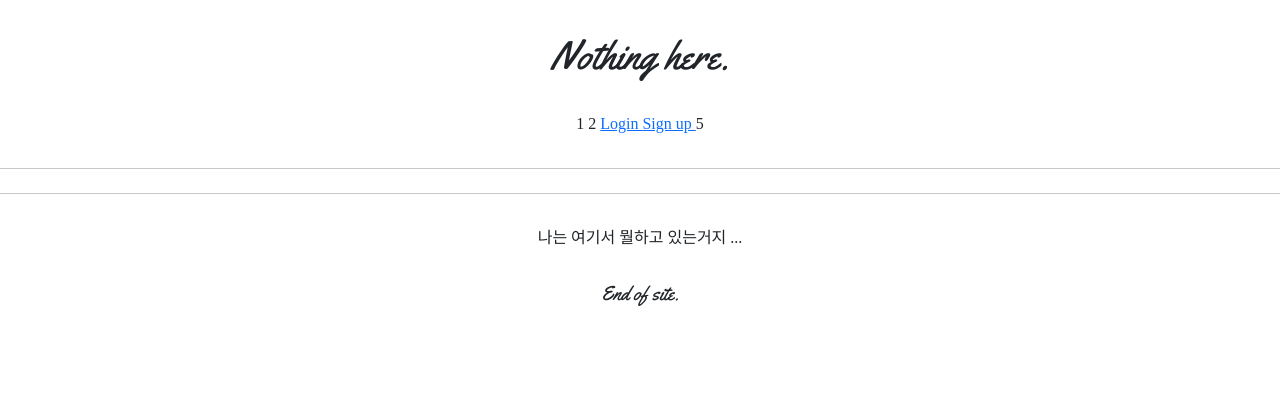
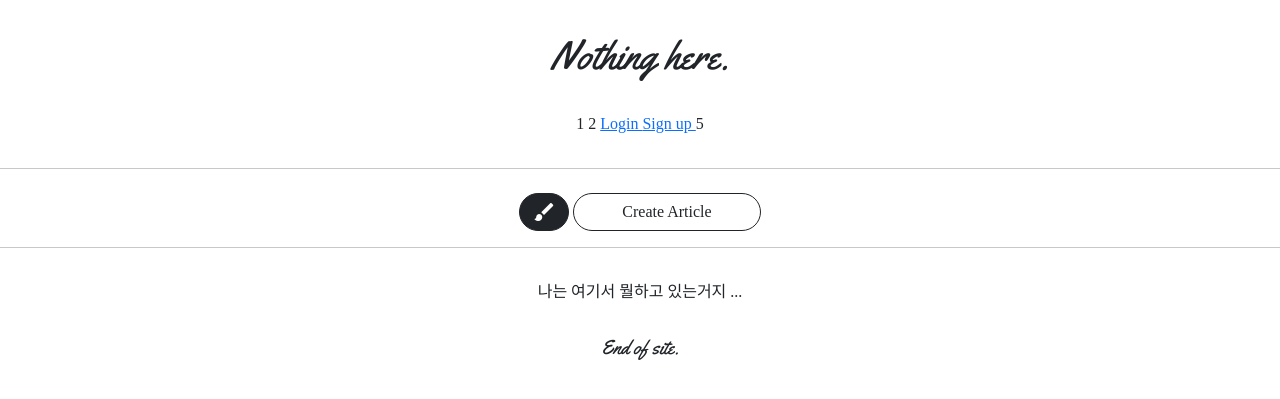
Before and after one commit to misojun50/git_mytest2, a Django app: page /articles/list/ in a window 1280 px wide. Shown: the top 399 px of the page. Run offline with Django 3.2, Linux system fonts and the light colour scheme; data that the repository does not hold is empty; parts of the project's set-up code (start-up, migrations or seed data) failed here and were passed over; some web fonts are replaced.

Commit message:
8/5 mytest2 commit4

```diff
--- a/articleapp/templates/articleapp/list.html
+++ b/articleapp/templates/articleapp/list.html
@@ -33,7 +33,16 @@
             {% endfor %}
         </div>
 
-<script src="{% static 'js/magicgrid.js' %}">
+<script src="{% static 'js/magicgrid.js' %}"></script>
 
-</script>
+    <div class="text-center">
+        <a href="{% url "articleapp:create" %}" class="btn btn-dark rounded-pill material-icons">
+            brush
+        </a>
+    <a href="{% url 'articleapp:create' %}" class="btn btn-outline-dark rounded-pill px-5">
+            Create Article
+        </a>
+
+    </div>
+
 {% endblock %}
```
